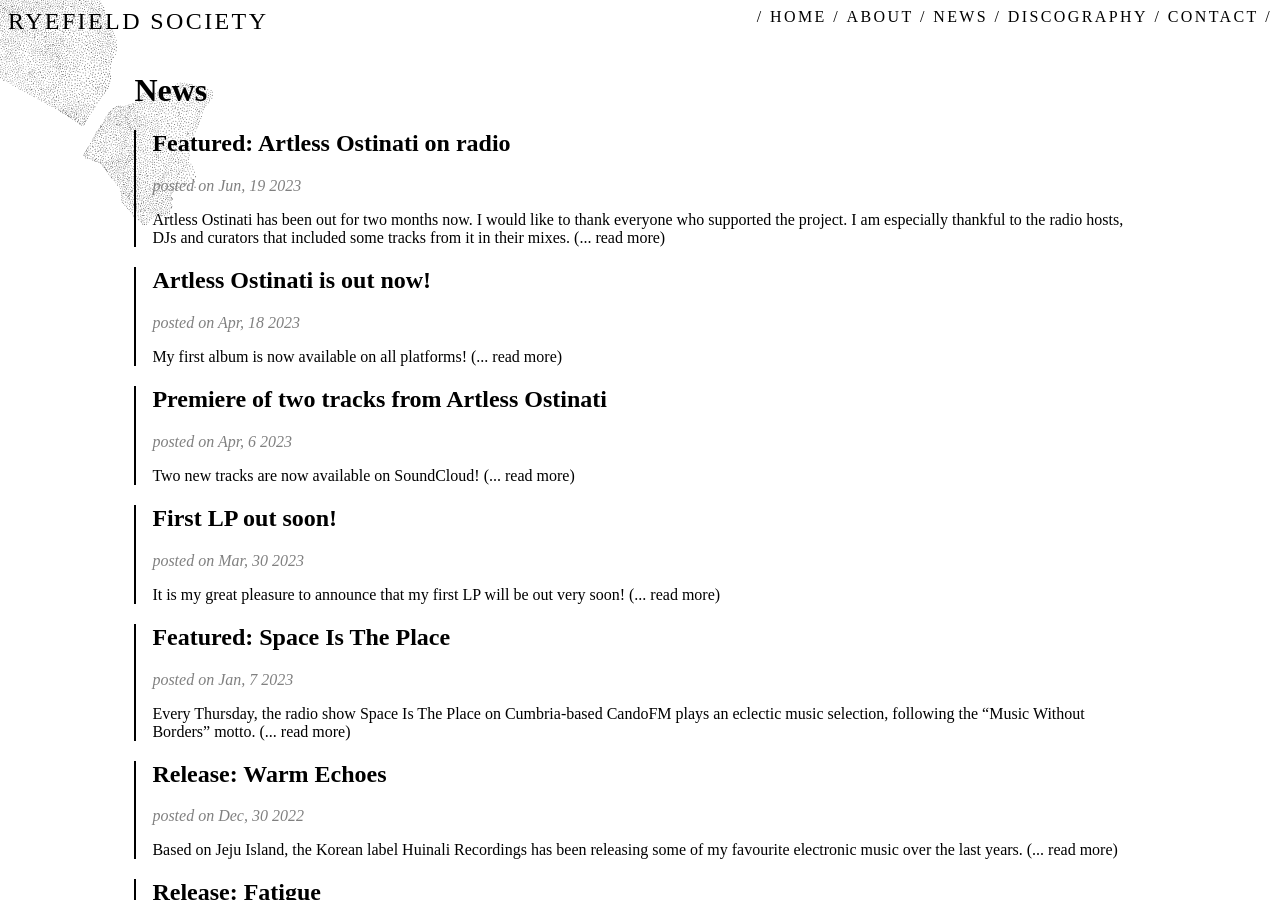
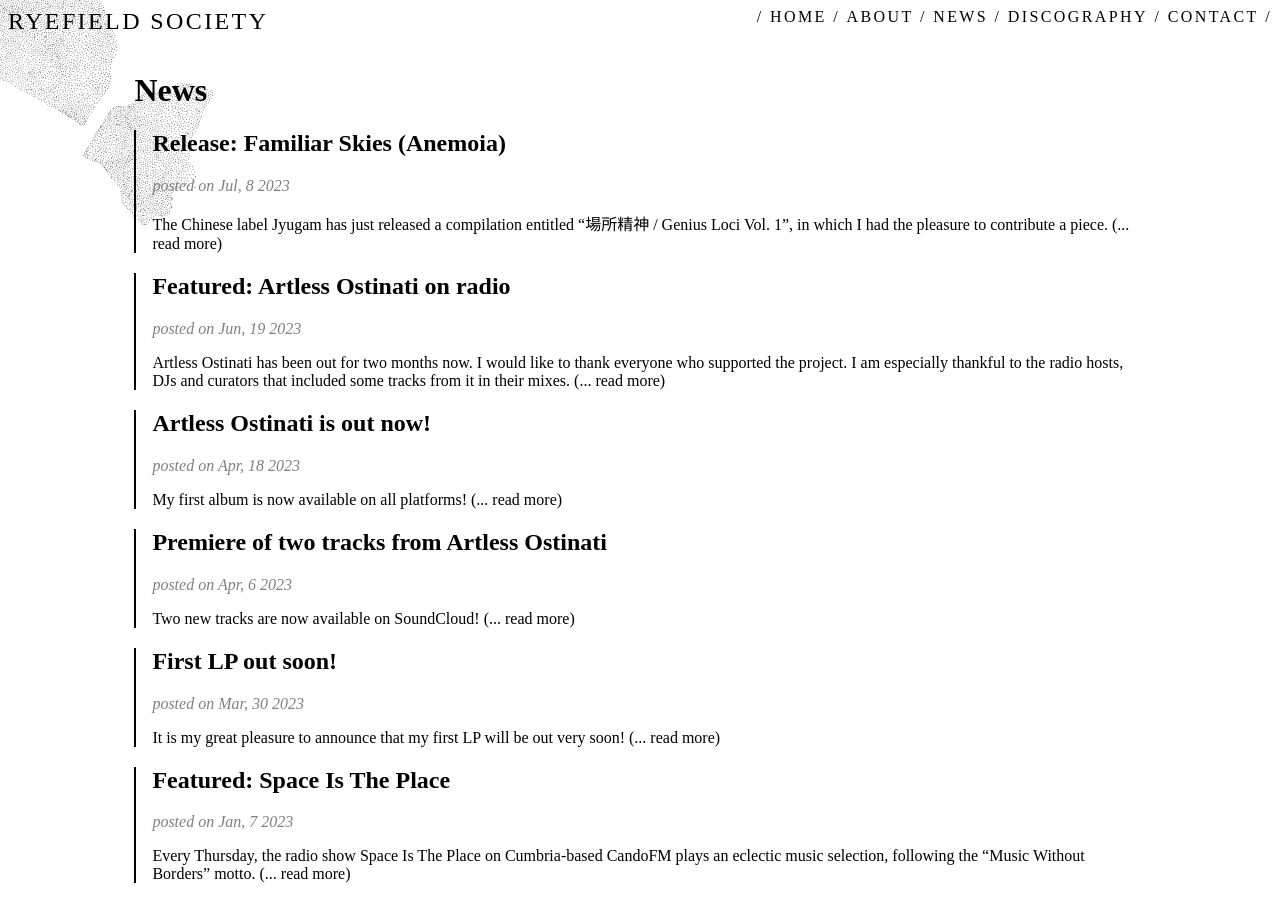
Before and after one commit to flrntdfr/RyefieldSociety.com, a Jekyll site: the page built from pages/news.md, in a window 1280 px wide and 900 px high. Built offline with Jekyll 4.4.1, drawn with Linux system fonts in a browser that asks for light colours; nearby versions of some CDN libraries; some web fonts are replaced.

Commit message:
added FS post

```diff
--- a/_data/discography.yaml
+++ b/_data/discography.yaml
@@ -145,6 +145,7 @@ FS:
   excerpt: >-
     This track is part of the compilation 場所精神 / Genius Loci Vol. 1 released by chinese label Jyugam in July 2023.
     The compilation includes eleven tracks that cover a large scope of electronic music styles. It was mastered by Florence Tang and its artwork was designed by maf.
+
     "Familiar Skies (Anemoia)" tries to put sounds on the comfortable sensations I associate to the place I grew up in. This dub-influenced downtempo track is a contemplative piece that aims to reflect the beauty of familiar landcapes and a feeling of imaginary nostalgia.
   tags: [dub,techno,downtempo,deep,ambient]
   page: /release/familiar-skies
--- /dev/null
+++ b/_posts/2023-07-08-familiar-skies.md
@@ -0,0 +1,17 @@
+---
+layout: post
+title: "Release: Familiar Skies (Anemoia)"
+date: 2023-07-08 08:00:00
+category: release
+tags: [release]
+permalink: /news/20230708-01
+---
+
+
+The Chinese label [Jyugam](https://jyugam.bandcamp.com) has just released a compilation entitled "場所精神 / Genius Loci Vol. 1", in which I had the pleasure to contribute a piece.<!--more--><br/>
+
+The compilation includes eleven tracks that cover a large scope of electronic music styles. It was mastered by Florence Tang and its artwork was designed by [maf](https://maf-works.com/).
+
+The track is called "Familiar Skies (Anemoia)" and is a very personal one, since it tries to put sounds on the comfortable sensations I associate to the place I grew up in. This dub-influenced downtempo track is a contemplative piece that aims to reflect the beauty of familiar landcapes and a feeling of imaginary nostalgia.
+
+<iframe style="border: 0; width: 350px; height: 470px;" src="https://bandcamp.com/EmbeddedPlayer/album=510838805/size=large/bgcol=ffffff/linkcol=0687f5/tracklist=false/transparent=true/" seamless><a href="https://jyugam.bandcamp.com/album/genius-loci-vol-1"></a></iframe>
```
